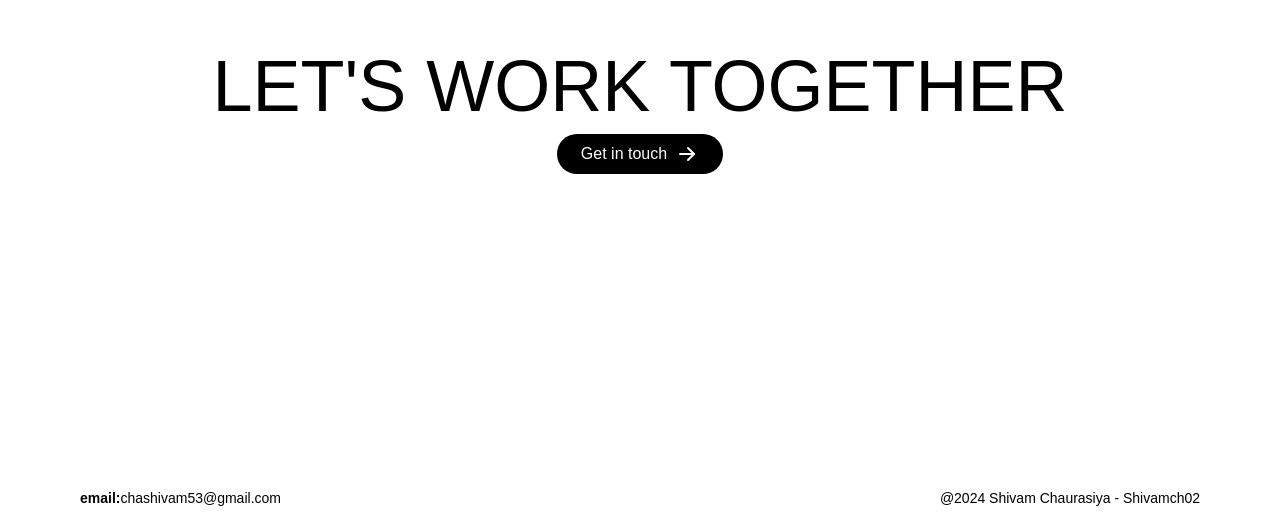
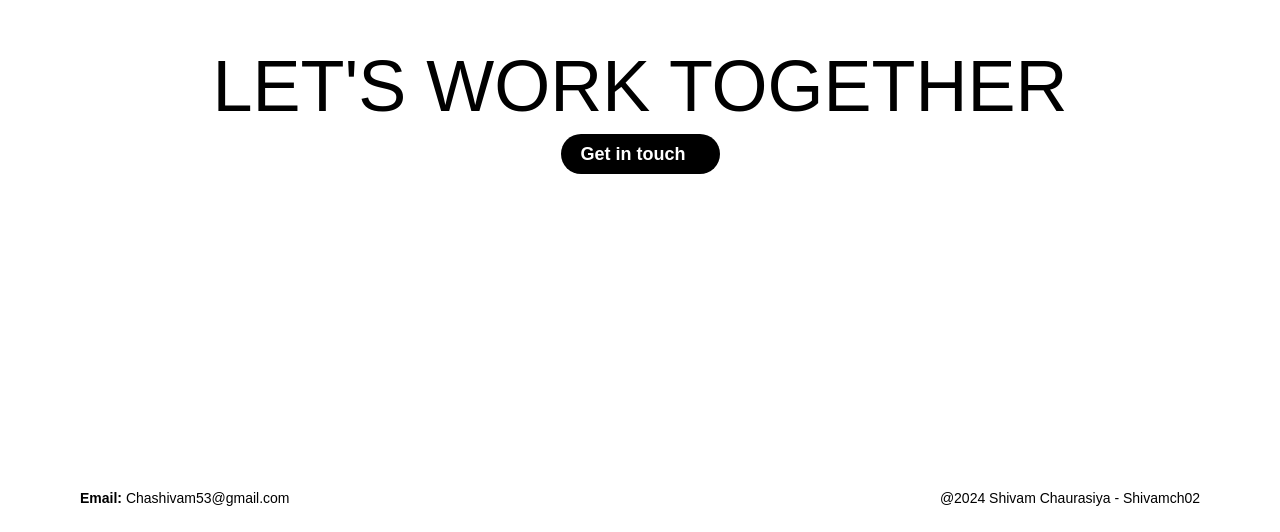
Before and after one commit to Shivamch02/portfolio, a Next.js app: page / in a window 1280 px wide. Shown: the part 2861-3393 px from the top of the page. Built offline with nearby package versions, Linux system fonts and the light colour scheme.

Commit message:
updated contact page

```diff
--- a/components/ContactUs.tsx
+++ b/components/ContactUs.tsx
@@ -1,5 +1,5 @@
 import React from "react";
-import { IconArrowRight } from "@tabler/icons-react";
+import { FaArrowRight } from "react-icons/fa";
 
 export const ContactUs = () => {
   return (
@@ -9,10 +9,20 @@ export const ContactUs = () => {
           <p className="xl:text-7xl md:text-5xl sm:text-4xl text-2xl dark:text-blue-700 text-black font-bold sm:font-medium">
             LET&apos;S WORK TOGETHER
           </p>
-          <div className="py-3">
+          {/* <div className="py-3">
             <a href="mailto:chshivam53@gmail.com">
               <button className="dark:bg-blue-700 bg-black text-white px-6 py-2 rounded-full w-full flex gap-2 dark:hover:bg-blue-800">
                 Get in touch <span className="">{<IconArrowRight />}</span>
+              </button>
+            </a>
+          </div> */}
+          <div className="py-3">
+            <a href="mailto:chshivam53@gmail.com">
+              <button className="text-white bg-black dark:bg-blue-800 rounded-full sm:px-5 px-3 py-1.5 flex items-center justify-center group transition-all duration-300">
+                <span className="transition-transform duration-300 group-hover:-translate-x-2 sm:text-lg text-md font-semibold">
+                  Get in touch
+                </span>
+                <FaArrowRight className="text-sm opacity-0 transform translate-x-2 transition-all duration-300 group-hover:opacity-100 group-hover:translate-x-0" />
               </button>
             </a>
           </div>
@@ -22,8 +32,10 @@ export const ContactUs = () => {
       <div className="flex sm:flex-row flex-col sm:justify-between items-center gap-2 lg:px-20 md:px-10 sm:px-6 ">
         <span className="text-sm dark:text-gray-300 text-black">
           <a href="mailto:chshivam53@gmail.com">
-            <span className="font-bold dark:text-white text-black">email:</span>
-            <span className=" hover:underline">chashivam53@gmail.com</span>
+            <span className="font-bold dark:text-white text-black">
+              Email:{" "}
+            </span>
+            <span className=" hover:underline">Chashivam53@gmail.com</span>
           </a>
         </span>
         <span className="text-sm dark:text-gray-300 text-black">
--- a/components/HomePage.tsx
+++ b/components/HomePage.tsx
@@ -18,16 +18,13 @@ export const HomePage = () => {
         </div>
       </div>
 
-      {/* Floating Dock */}
       <div className="fixed bottom-10 flex justify-center z-50 w-full">
         <ThemeProvider>
           <div className="flex sm:justify-center md:gap-2 w-full max-w-screen-md px-4 items-center">
-            {/* FloatingDockDemo will be on the left in desktop, hidden in mobile */}
             <div className="ml-32 sm:ml-0 -mt-7 sm:-mt-0">
               <FloatingDockDemo />
             </div>
 
-            {/* ThemeToggle will always be on the right */}
             <div className="flex sm:justify-end -ml-24 sm:-ml-0">
               <ThemeToggle />
             </div>
--- a/package.json
+++ b/package.json
@@ -9,6 +9,7 @@
     "lint": "next lint"
   },
   "dependencies": {
+    "@next/font": "^14.2.15",
     "@tabler/icons-react": "^3.22.0",
     "@vercel/analytics": "^1.4.1",
     "class-variance-authority": "^0.7.1",
```
Also changed, not shown: 1 other file (tests, documents, lock files or other folders).
